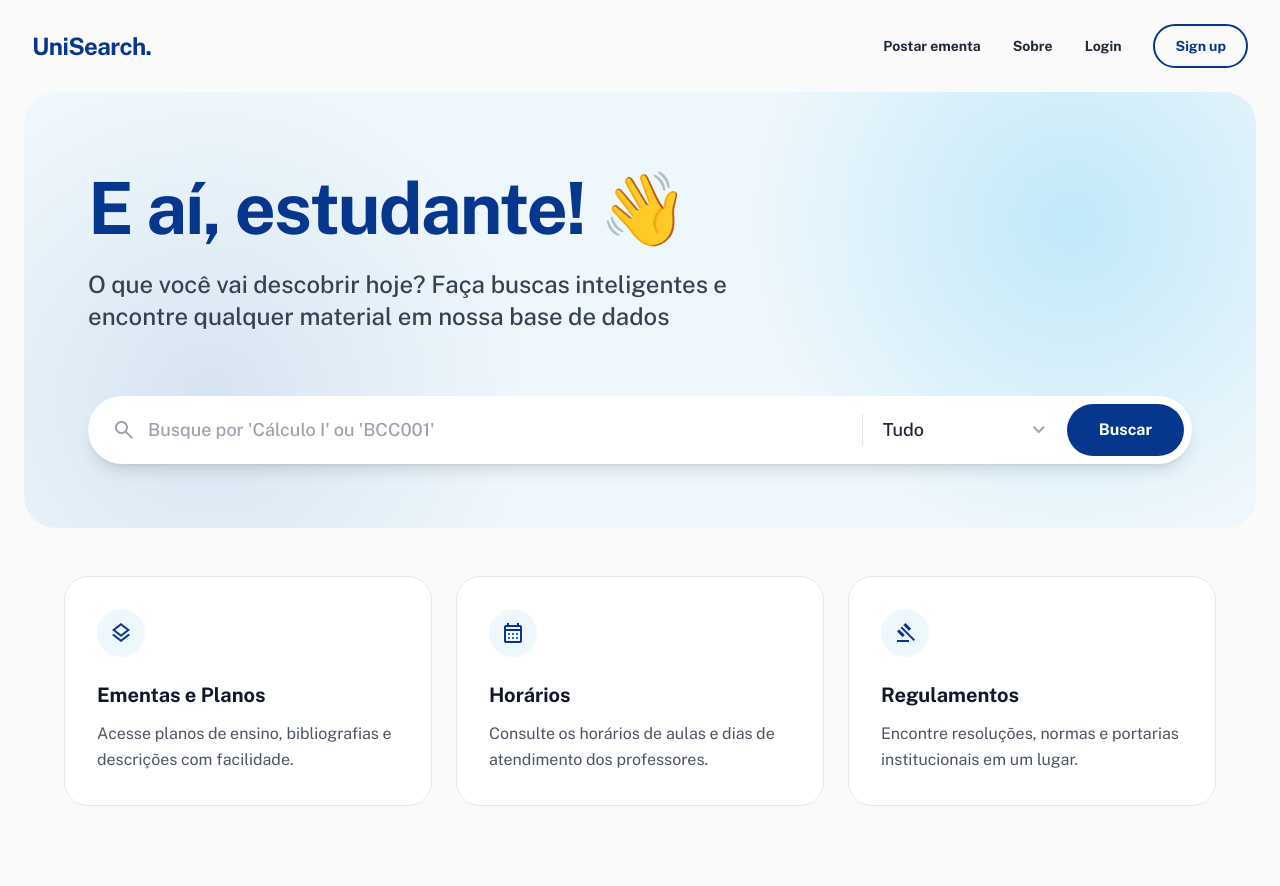
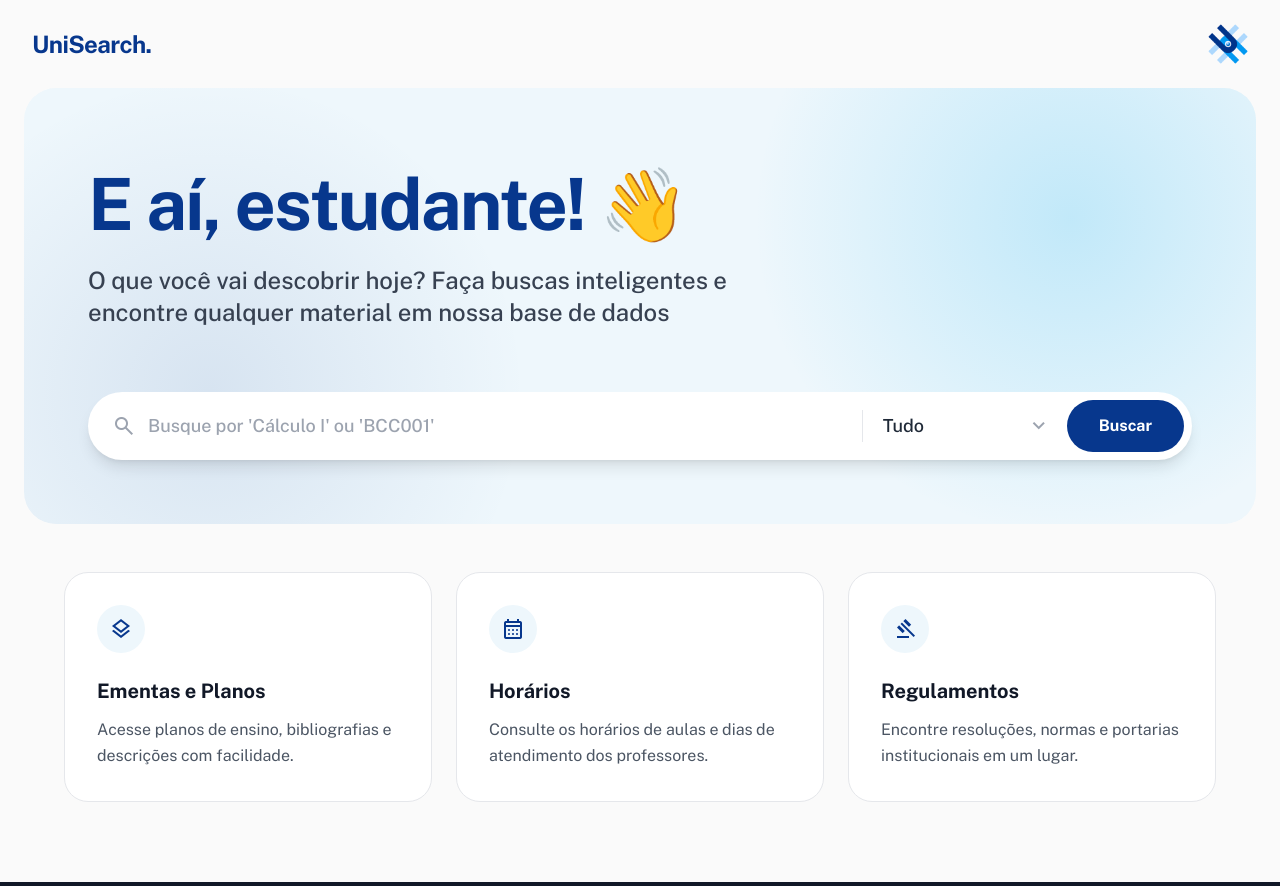
Before and after one commit to raissayn/ElasticSearch, a React (Vite) app in the folder frontend/: page / in a window 1280 px wide. Built offline with nearby package versions, Linux system fonts and the light colour scheme.

Commit message:
feat(frontend): import and display UNIFAL logo with premium navbar styling

```diff
--- a/frontend/src/pages/HomePage.jsx
+++ b/frontend/src/pages/HomePage.jsx
@@ -2,6 +2,7 @@ import { useContext, useState, useRef, useEffect } from 'react';
 import { SearchContext } from '../contexts/SearchContext';
 import ResultCard from '../components/ResultCard';
 import Pagination from '../components/Pagination';
+import logoUnifal from '../assets/logoUnifal.png';
 
 const PAGE_SIZE = 10;
 
@@ -125,13 +126,8 @@ const HomePage = () => {
       {/* Navbar */}
       <nav className="flex justify-between items-center px-4 md:px-8 py-4 md:py-6 max-w-7xl mx-auto">
         <div className="text-2xl font-bold tracking-tight text-primary">UniSearch.</div>
-        <div className="hidden md:flex items-center gap-8 text-sm font-bold">
-          <a href="#" className="text-gray-800 hover:text-secondary transition-colors">Postar ementa</a>
-          <a href="#" className="text-gray-800 hover:text-secondary transition-colors">Sobre</a>
-          <a href="#" className="text-gray-800 hover:text-secondary transition-colors">Login</a>
-          <button type="button" className="px-5 py-2.5 rounded-full border-2 border-primary text-primary hover:bg-unifal-bg transition-colors">
-            Sign up
-          </button>
+        <div className="hidden md:flex items-center">
+          <img src={logoUnifal} alt="Logo UNIFAL" className="h-10 w-auto object-contain hover:scale-105 transition-transform duration-200" />
         </div>
         <button className="md:hidden text-gray-900 p-2">
           <span className="material-symbols-outlined">menu</span>
```
Also changed, not shown: frontend/src/assets/logoUnifal.png (added).
